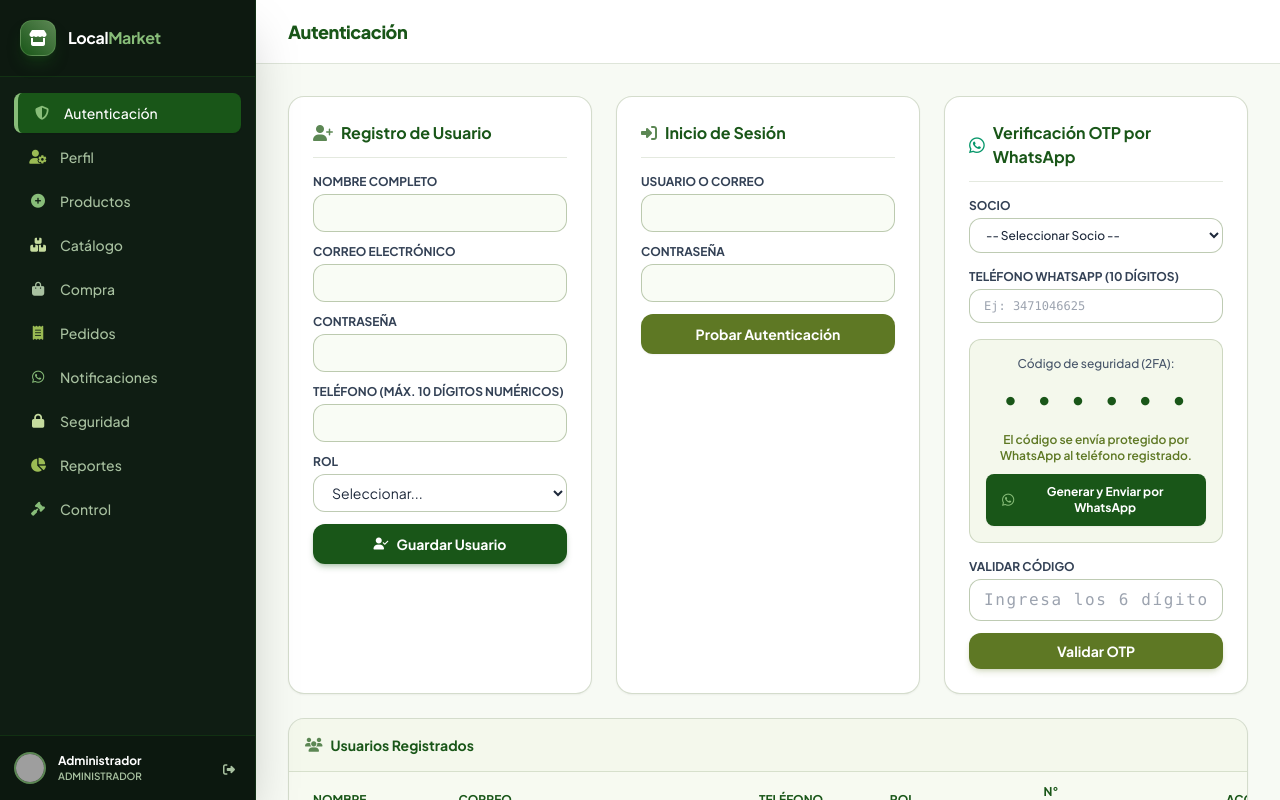
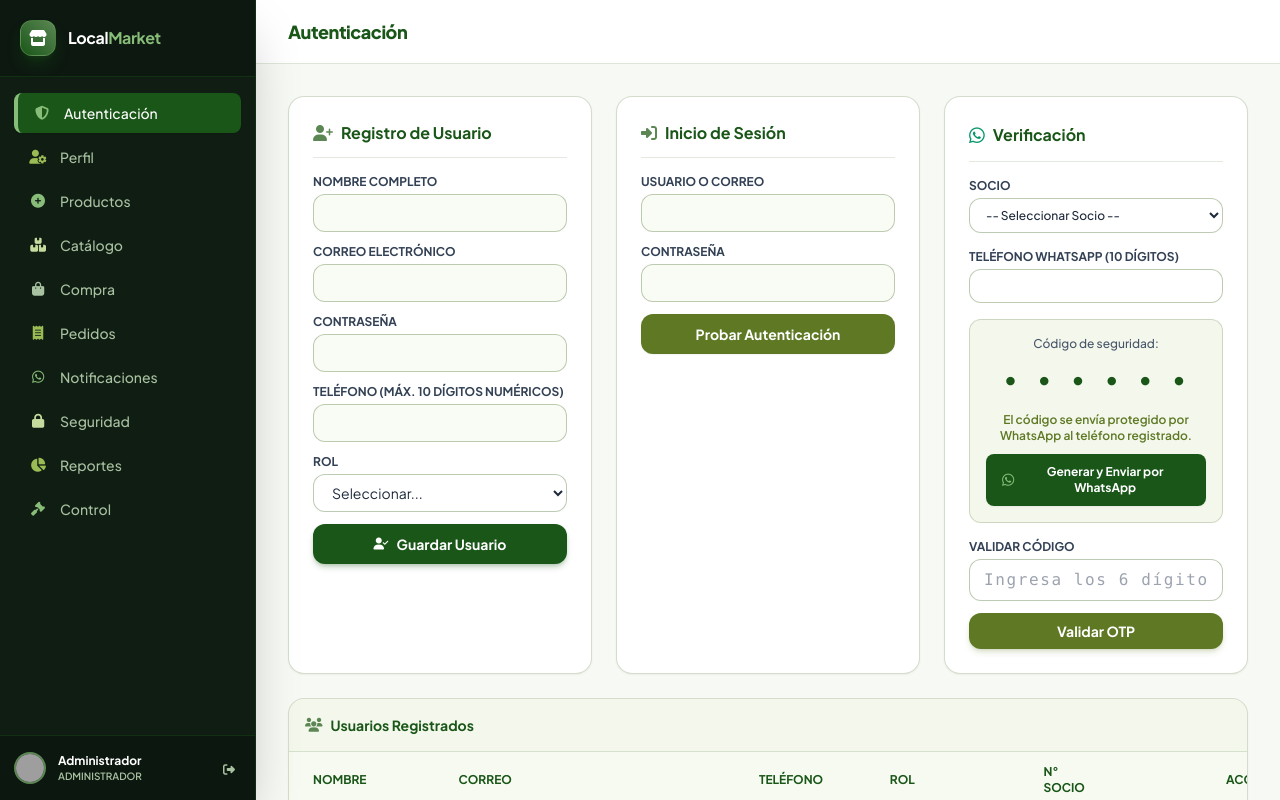
Before and after one commit to ximelizeth25-hash/localmarket, a website: page public/dashboard.html in a window 1280 px wide. Drawn offline with nearby package versions, Linux system fonts and the light colour scheme; no server answers; grey boxes are pictures that could not be loaded.

Commit message:
style(auth): simplificar textos visuales en la tarjeta de verificacion OTP

```diff
--- a/public/dashboard.html
+++ b/public/dashboard.html
@@ -280,7 +280,7 @@
                             <div class="flex items-center justify-between border-b border-[#93A981]/25 pb-3">
                                 <h3 class="font-bold text-[#195618] flex items-center space-x-2">
                                     <i class="fa-brands fa-whatsapp text-emerald-600 text-lg"></i>
-                                    <span>Verificación OTP por WhatsApp</span>
+                                    <span>Verificación</span>
                                 </h3>
                             </div>
 
@@ -294,11 +294,11 @@
 
                             <div>
                                 <label class="block text-xs font-bold text-slate-700 uppercase mb-1">Teléfono WhatsApp (10 Dígitos)</label>
-                                <input type="tel" id="otp-telefono-input" placeholder="Ej: 3471046625" maxlength="10" class="w-full text-xs px-3.5 py-2 rounded-xl border border-[#93A981]/60 focus:ring-2 focus:ring-[#5C8754]/30 focus:border-[#5C8754] focus:outline-none bg-white font-mono">
+                                <input type="tel" id="otp-telefono-input" placeholder="" maxlength="10" class="w-full text-xs px-3.5 py-2 rounded-xl border border-[#93A981]/60 focus:ring-2 focus:ring-[#5C8754]/30 focus:border-[#5C8754] focus:outline-none bg-white font-mono">
                             </div>
 
                             <div class="text-center space-y-2.5 p-4 bg-[#C5DB9E]/20 rounded-xl border border-[#93A981]/40">
-                                <p class="text-xs text-slate-600 font-medium">Código de seguridad (2FA):</p>
+                                <p class="text-xs text-slate-600 font-medium">Código de seguridad:</p>
                                 <div id="displayOtpCode" class="text-2xl font-extrabold tracking-widest text-[#195618] font-mono py-1 select-none">
                                     • • • • • •
                                 </div>
--- a/public/sw.js
+++ b/public/sw.js
@@ -5,7 +5,7 @@
  * Network-First for HTML navigation & API with offline fallback.
  */
 
-const CACHE_VERSION = 'localmarket-v23';
+const CACHE_VERSION = 'localmarket-v24';
 const STATIC_CACHE = `${CACHE_VERSION}-static`;
 const RUNTIME_CACHE = `${CACHE_VERSION}-runtime`;
 
```
